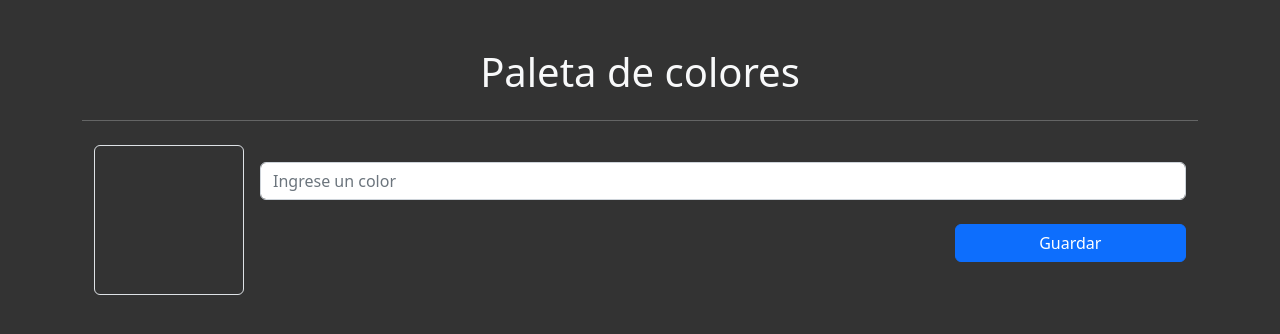
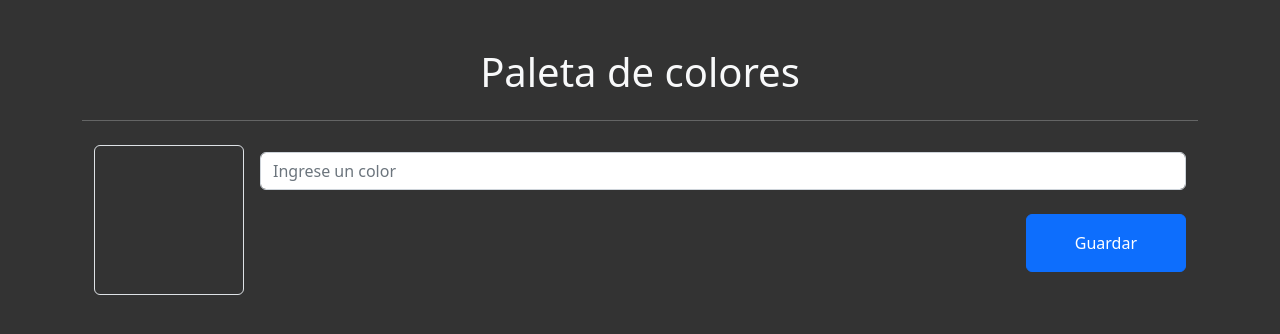
Before and after one commit to nicopowell/frontend-paletaColores, a React (Vite) app: page / in a window 1280 px wide. Shown: the top 334 px of the page. Built offline with nearby package versions, Linux system fonts and the light colour scheme.

Commit message:
agregué react-hook-forms y sweetAlert

```diff
--- a/package.json
+++ b/package.json
@@ -13,7 +13,9 @@
     "bootstrap": "^5.2.3",
     "react": "^18.2.0",
     "react-bootstrap": "^2.7.4",
-    "react-dom": "^18.2.0"
+    "react-dom": "^18.2.0",
+    "react-hook-form": "^7.45.1",
+    "sweetalert2": "^11.7.16"
   },
   "devDependencies": {
     "@types/react": "^18.0.37",
--- a/src/components/FormularioColor.jsx
+++ b/src/components/FormularioColor.jsx
@@ -43,7 +43,7 @@ const FormularioColor = () => {
                             required
                             maxLength={30}
                         />
-                        <Button className="w-25" variant="primary" type="submit">
+                        <Button className="py-3 px-5" variant="primary" type="submit">
                             Guardar
                         </Button>
                     </Form.Group>
```
Also changed, not shown: 1 other file (tests, documents, lock files or other folders).
